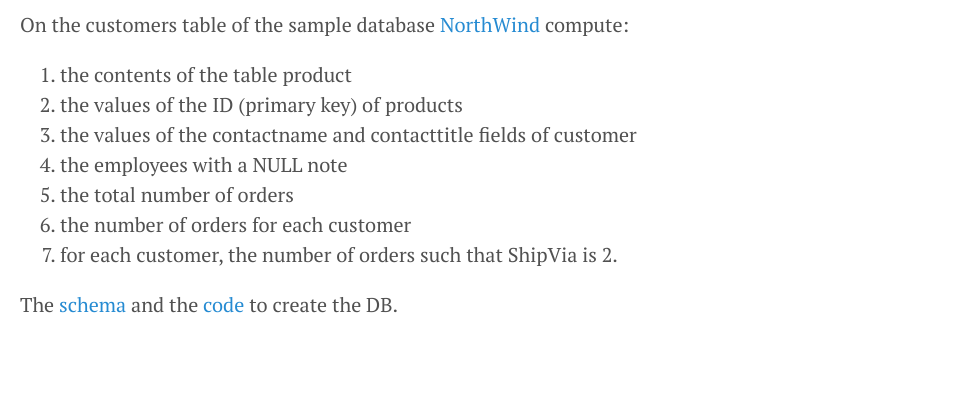
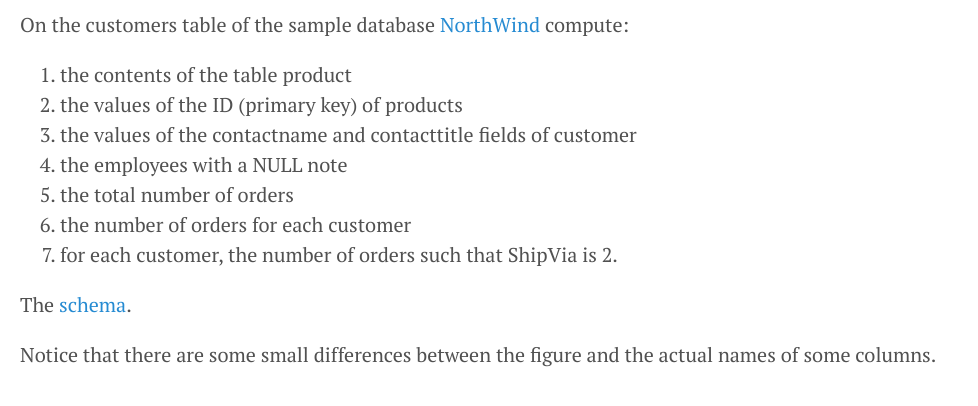
Before and after one commit to gdv/foundationsCS, a Jekyll site: the page built from docs/sql-01-sfw.md, in a window 1280 px wide. Shown: the top 406 px of the page, without its empty margins (0-978 px from the left). Built offline with Jekyll 4.4.1, drawn with Linux system fonts in a browser that asks for light colours; our own code applies the rules of GitHub Pages for plain Markdown files.

Commit message:
fix db link

```diff
--- a/docs/sql-01-sfw.md
+++ b/docs/sql-01-sfw.md
@@ -1,4 +1,4 @@
-On the customers table of the sample database [NorthWind](https://github.com/gdv/foundationsCS-2018/raw/master/ex-data/Northwind.fix.sqlite) compute:
+On the customers table of the sample database [NorthWind](https://github.com/gdv/foundationsCS-2018/raw/master/ex-data/Northwind.large.sqlite) compute:
 
 1.  the contents of the table product
 1.  the values of the ID (primary key) of products
@@ -11,4 +11,7 @@
 
 
 
-The [schema](https://github.com/gdv/foundationsCS-2018/raw/master/ex-data/Northwind_ERD.png) and the [code](https://github.com/gdv/foundationsCS-2018/raw/master/ex-data/Northwind.Sqlite3.create.sql) to create the DB.
+The [schema](https://github.com/gdv/foundationsCS-2018/raw/master/ex-data/Northwind_ERD.png).
+
+Notice that there are some small differences between the figure and the
+actual names of some columns.
```
